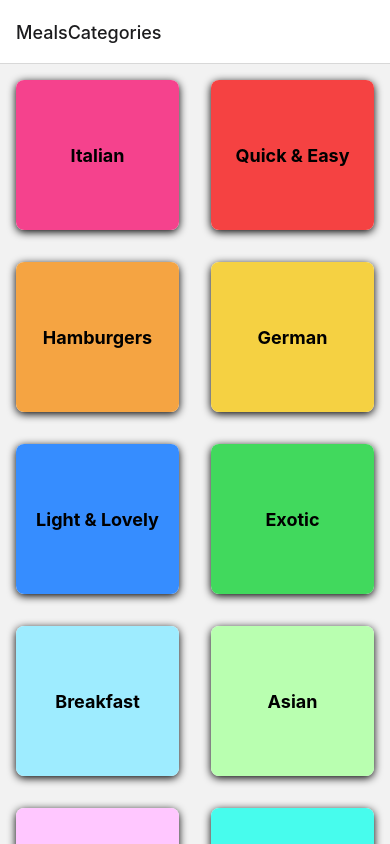
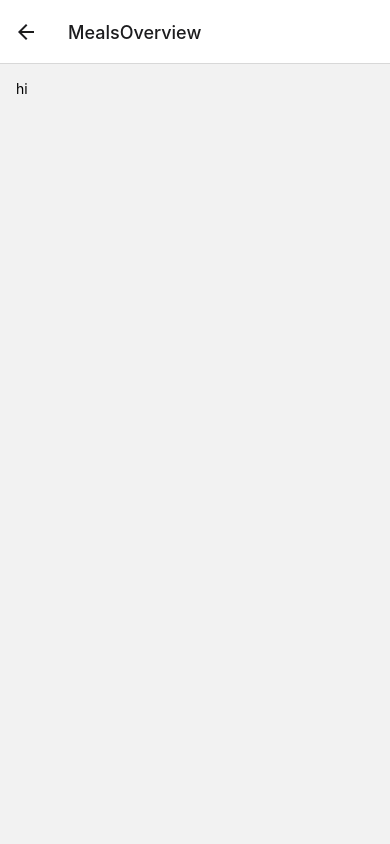
Before and after one commit to yoonzet/react-native-practice, a React Native app: screen /MealsOverview in a window 390 px wide. Built offline with nearby package versions, Linux system fonts and the light colour scheme.

Commit message:
라우트 매개변수

```diff
--- a/App.js
+++ b/App.js
@@ -3,17 +3,20 @@ import {createNativeStackNavigator} from '@react-navigation/native-stack';
 import React from 'react';
 import {StyleSheet} from 'react-native';
 import CategoryScreen from './screens/CategoryScreen';
+import MealsOverviewScreen from './screens/MealsOverviewScreen';
 
 const Stack = createNativeStackNavigator();
 
 const App = () => {
   return (
-    <NavigationContainer>
-      <Stack.Navigator>
-        <Stack.Screen name="MealsCategories" component={CategoryScreen} />
-      </Stack.Navigator>
-      {/* <CategoryScreen /> */}
-    </NavigationContainer>
+    <>
+      <NavigationContainer>
+        <Stack.Navigator>
+          <Stack.Screen name="MealsCategories" component={CategoryScreen} />
+          <Stack.Screen name="MealsOverview" component={MealsOverviewScreen} />
+        </Stack.Navigator>
+      </NavigationContainer>
+    </>
   );
 };
 
--- a/components/CategoryGridTile.js
+++ b/components/CategoryGridTile.js
@@ -1,7 +1,7 @@
 import React from 'react';
 import {Platform, Pressable, StyleSheet, Text, View} from 'react-native';
 
-function CategoryGridTile({title, color}) {
+function CategoryGridTile({title, color, onPress}) {
   return (
     <View style={styles.gridItem}>
       <Pressable
@@ -9,7 +9,8 @@ function CategoryGridTile({title, color}) {
         style={({pressed}) => [
           styles.button,
           pressed ? styles.buttonPressed : null,
-        ]}>
+        ]}
+        onPress={onPress}>
         <View style={[styles.innerContainer, {backgroundColor: color}]}>
           <Text style={styles.title}>{title}</Text>
         </View>
--- a/screens/CategoryScreen.js
+++ b/screens/CategoryScreen.js
@@ -3,13 +3,20 @@ import {FlatList} from 'react-native';
 import CategoryGridTile from '../components/CategoryGridTile';
 import {CATEGORIES} from '../data/dummy-data';
 
-function renderCategoryItem(itemData) {
-  return (
-    <CategoryGridTile title={itemData.item.title} color={itemData.item.color} />
-  );
-}
-
-function CategoryScreen() {
+function CategoryScreen({navigation}) {
+  function renderCategoryItem(itemData) {
+    function pressHandler() {
+      //   navigation.navigate('이동하고자 하는 화면의 이름', (선택사항){params)(매개변수)});
+      navigation.navigate('MealsOverview', {categoryId: itemData.item.id});
+    }
+    return (
+      <CategoryGridTile
+        title={itemData.item.title}
+        color={itemData.item.color}
+        onPress={pressHandler}
+      />
+    );
+  }
   return (
     <FlatList
       data={CATEGORIES}
--- /dev/null
+++ b/screens/MealsOverviewScreen.js
@@ -0,0 +1,19 @@
+import React from 'react';
+import {StyleSheet, Text, View} from 'react-native';
+
+function MealsOverviewScreen() {
+  return (
+    <View style={styles.container}>
+      <Text>hi</Text>
+    </View>
+  );
+}
+
+export default MealsOverviewScreen;
+
+const styles = StyleSheet.create({
+  container: {
+    flex: 1,
+    padding: 16,
+  },
+});
```
